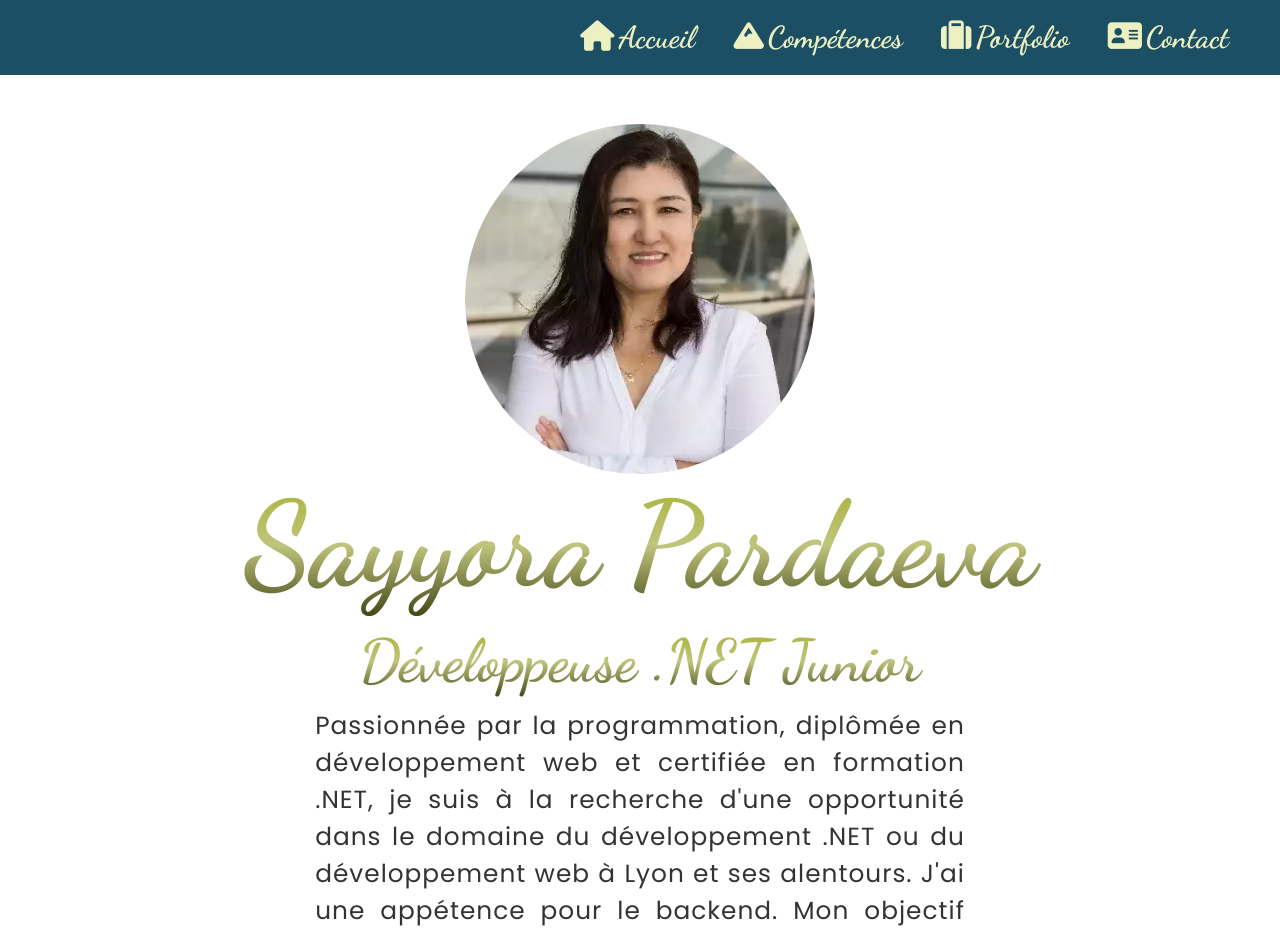
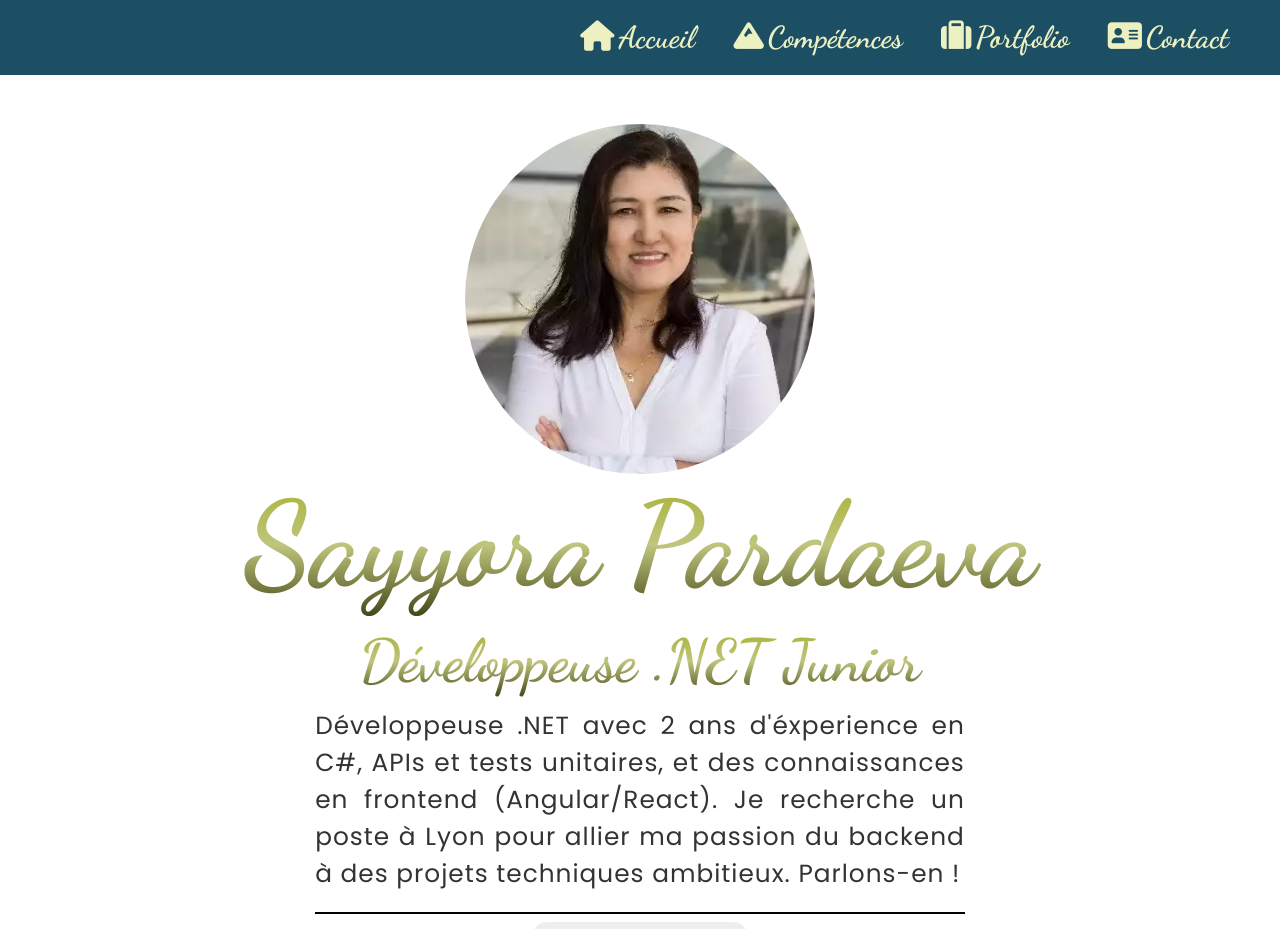
Before and after one commit to Sayyora2021/PORTFOLIO_REACT_SAYYORA_PARDAEVA, a React (Create React App) app: page / in a window 1280 px wide. Shown: the top 929 px of the page. Built offline with nearby package versions, Linux system fonts and the light colour scheme; some icons are missing.

Commit message:
Modification du texte

```diff
--- a/src/pages/Home.jsx
+++ b/src/pages/Home.jsx
@@ -17,12 +17,10 @@ const Home = () => {
           <h1>Sayyora Pardaeva</h1>
           <h2 className="profession">Développeuse .NET Junior</h2>
           <p>
-          Passionnée par la programmation, diplômée en développement web et certifiée
-          en formation .NET, je suis à la recherche d'une opportunité dans le domaine
-          du développement .NET ou du développement web à Lyon et ses alentours.
-          J'ai une appétence pour le backend.
-          Mon objectif est d'approfondir mes connaissances en informatique et
-          de contribuer de manière significative à des projets stimulants.
+          Développeuse .NET avec 2 ans d'éxperience en C#, APIs et tests unitaires,
+          et des connaissances en frontend (Angular/React). Je recherche un poste à Lyon
+          pour allier ma passion du backend à des projets techniques ambitieux.
+          Parlons-en !
           </p>
         </article>
         <div className="line"></div>
```
